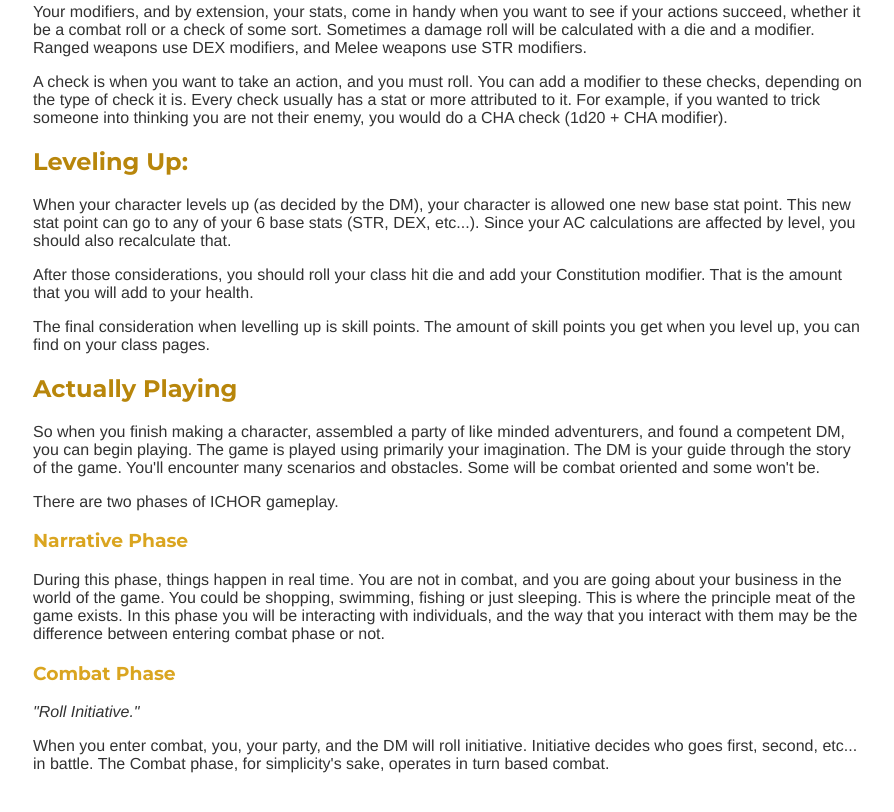
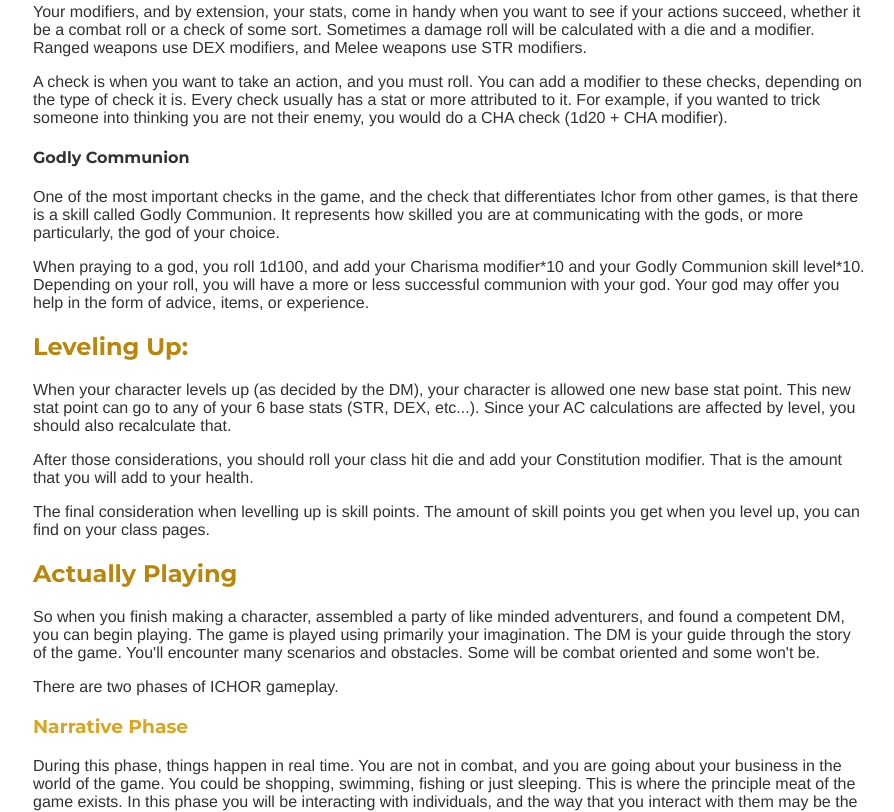
Before and after one commit to jonathanyuen/ichor, a plain HTML site: page rules.html in a window 1280 px wide. Shown: the part 1744-2556 px from the top of the page, without its empty margins (191-1085 px from the left). Drawn offline with Linux system fonts and the light colour scheme.

Commit message:
Updated with Godly Communion

```diff
--- a/rules.html
+++ b/rules.html
@@ -84,6 +84,15 @@
 
 
 <p>A check is when you want to take an action, and you must roll. You can add a modifier to these checks, depending on the type of check it is. Every check usually has a stat or more attributed to it. For example, if you wanted to trick someone into thinking you are not their enemy, you would do a CHA check (1d20 + CHA modifier).</p>
+       <h4>Godly Communion</h4>
+       <p>
+
+       One of the most important checks in the game, and the check that differentiates Ichor from other games, is that there is a skill called Godly Communion. It represents how skilled you are at communicating with the gods, or more particularly, the god of your choice.
+
+       </p>
+       <p>
+       When praying to a god, you roll 1d100, and add your Charisma modifier*10 and your Godly Communion skill level*10. Depending on your roll, you will have a more or less successful communion with your god. Your god may offer you help in the form of advice, items, or experience.
+       </p>
        <h2>Leveling Up:</h2>
        <p>
        When your character levels up (as decided by the DM), your character is allowed one new base stat point. This new stat point can go to any of your 6 base stats (STR, DEX, etc...). Since your AC calculations are affected by level, you should also recalculate that.</p>
```
